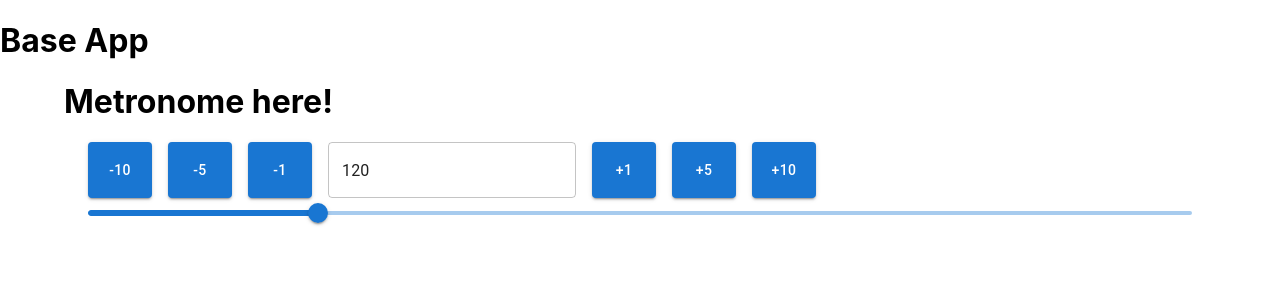
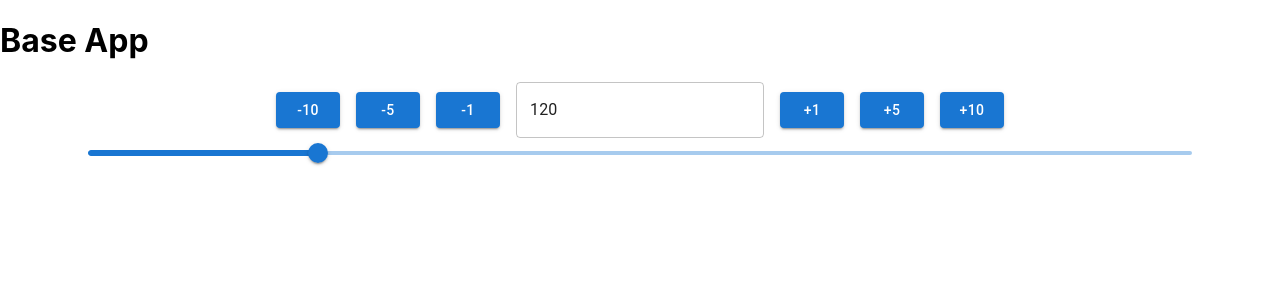
Before and after one commit to fleather2/metronome, a React (Create React App) app in the folder app/: page / in a window 1280 px wide. Shown: the top 300 px of the page. Built offline with nearby package versions, Linux system fonts and the light colour scheme.

Commit message:
Breaking out BpmSelector into its own file

```diff
--- /dev/null
+++ b/app/src/components/Metronome/BpmSelector.js
@@ -0,0 +1,57 @@
+import React, {useState} from 'react';
+import { Slider, Container, Stack, Button, TextField } from "@mui/material"
+
+const BpmSelector = ({maxBpm, minBpm, bpm, setBpm}) => {
+
+    const updateBpm = (newBpm) => {
+        if (isNaN(newBpm)) {
+            console.error("Cannot change bpm to ", newBpm);
+            return false;
+        }
+        if (newBpm > maxBpm) {
+            setBpm(maxBpm);
+            return true;
+        }
+        if (newBpm < minBpm) {
+            setBpm(minBpm);
+            return true;
+        }
+        setBpm(newBpm);
+        return true;
+    }
+
+    return (
+        <Container>
+            <Stack direction="row" spacing={2} alignItems="center" justifyContent="center">
+                <Button variant="contained" onClick={() => updateBpm(bpm + -10)}>-10</Button>
+                <Button variant="contained" onClick={() => updateBpm(bpm + -5)}>-5</Button>
+                <Button variant="contained" onClick={() => updateBpm(bpm + -1)}>-1</Button>
+                <TextField
+                    id = "bpm-text-field"
+                    value={bpm}
+                    onChange={(e) => {
+                        const v = e.target.value;
+                        if (isNaN(v)) {
+                        } else {
+                            setBpm(v)
+                        }
+                         }}
+                    onBlur={() => {
+                        updateBpm(bpm);
+                    }}
+                />
+                <Button variant="contained" onClick={() => updateBpm(bpm + 1)}>+1</Button>
+                <Button variant="contained" onClick={() => updateBpm(bpm + 5)}>+5</Button>
+                <Button variant="contained" onClick={() => updateBpm(bpm + 10)}>+10</Button>
+            </Stack>
+            <Slider
+                min={minBpm}
+                max={maxBpm}
+                value={bpm}
+                onChange={ (_, val) => setBpm(val) } // TODO we want to separate onChange forom onChangeCommitted, where we pause the metronome on onChange and replay it on onChangeCommitted
+            />
+        </Container>
+    )
+}
+
+export default BpmSelector;
--- a/app/src/components/Metronome/Metronome.js
+++ b/app/src/components/Metronome/Metronome.js
@@ -1,7 +1,7 @@
 import React, {useState, useEffect} from 'react';
 import { motion } from "framer-motion";
 import { Slider, Container, Stack, Button, TextField, InputAdornment, FormControl } from "@mui/material"
-
+import BpmSelector from "./BpmSelector"
 /*  TODO
 3 parts:
 1. beat selector (how many beats per measure + subdivisions)
@@ -12,66 +12,14 @@ const MIN_BPM = 20;
 const MAX_BPM = 500;
 const DEFAULT_BPM = 120;
 
-function BpmSelector() {
+
+
+function Metronome() {
     const [bpm, setBpm] = useState(DEFAULT_BPM);
 
-    const updateBpm = (newBpm) => {
-        console.log("Here, ", newBpm);
-        if (isNaN(newBpm)) {
-            console.error("Cannot change bpm to ", newBpm);
-            return false;
-        }
-        if (newBpm > MAX_BPM) {
-            setBpm(MAX_BPM);
-            return true;
-        }
-        if (newBpm < MIN_BPM) {
-            setBpm(MIN_BPM);
-            return true;
-        }
-        setBpm(newBpm);
-        return true;
-    }
-
-    return (
-        <Container>
-            <Stack direction="row" spacing={2}>
-                <Button variant="contained" onClick={() => updateBpm(bpm + -10)}>-10</Button>
-                <Button variant="contained" onClick={() => updateBpm(bpm + -5)}>-5</Button>
-                <Button variant="contained" onClick={() => updateBpm(bpm + -1)}>-1</Button>
-                <TextField
-                    id = "bpm-text-field"
-                    value={bpm}
-                    onChange={(e) => {
-                        const v = e.target.value;
-                        if (isNaN(v)) {
-                        } else {
-                            setBpm(v)
-                        }
-                         }}
-                    onBlur={() => {
-                        updateBpm(bpm);
-                    }}
-                />
-                <Button variant="contained" onClick={() => updateBpm(bpm + 1)}>+1</Button>
-                <Button variant="contained" onClick={() => updateBpm(bpm + 5)}>+5</Button>
-                <Button variant="contained" onClick={() => updateBpm(bpm + 10)}>+10</Button>
-            </Stack>
-            <Slider
-                min={MIN_BPM}
-                max={MAX_BPM}
-                value={bpm}
-                onChange={ (_, val) => setBpm(val) } // TODO we want to separate onChange forom onChangeCommitted, where we pause the metronome on onChange and replay it on onChangeCommitted
-            />
-        </Container>
-    )
-}
-
-function Metronome() {
     return (
         <Container >
-            <h1>Metronome here!</h1>
-            <BpmSelector />
+            <BpmSelector maxBpm={MAX_BPM} minBpm={MIN_BPM} bpm={bpm} setBpm={setBpm}/>
         </Container>
     )
 }
```
